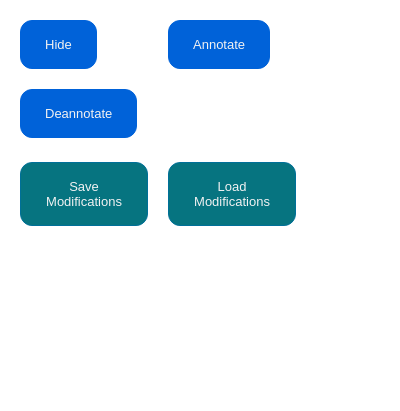
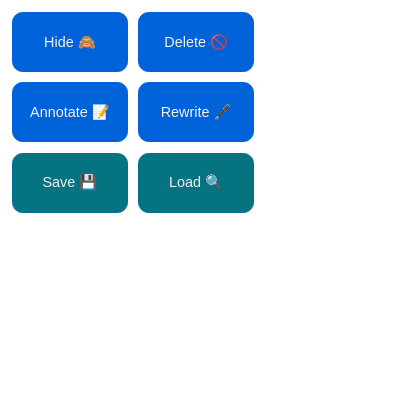
Before and after one commit to capstone-ashoka-sh01-24/capstone, a browser extension: page html/popup.html in a window 400 px wide. Drawn offline with Linux system fonts and the light colour scheme.

Commit message:
change: make popup cute

```diff
--- a/css/popup.css
+++ /dev/null
@@ -1,76 +0,0 @@
-.container-btns {
-    display: grid;
-    grid-template-columns: repeat(2, 1fr);
-    gap: 0.25rem;
-    padding: 0.25rem;
-}
-
-/* .container-btn {
-    padding: 0.25rem 0.5rem;
-} */
-
-@scope (#edit) {
-    button {
-        color: #f2f2f2;
-        background-color: #0062d9;
-        border-radius: 0.75rem;
-        border: solid 1px #0062d9;
-        font-size: small;
-        padding: 1rem 1.5rem;
-        margin: 0.5rem;
-    }
-
-    button:hover {
-        color: #0062d9;
-        background-color: #f2f2f2;
-    }
-
-    button:disabled {
-        background-color: grey;
-        border: solid 1px grey;
-    }
-}
-
-@scope (#mod) {
-    button {
-        color: #f2f2f2;
-        background-color: #0062d9;
-        border-radius: 0.75rem;
-        border: solid 1px #0062d9;
-        font-size: small;
-        padding: 1rem 1.5rem;
-        margin: 0.5rem;
-    }
-
-    button:hover {
-        color: #0062d9;
-        background-color: #f2f2f2;
-    }
-
-    button:disabled {
-        background-color: grey;
-        border: solid 1px grey;
-    }
-}
-
-@scope (#save) {
-    button {
-        color: #f2f2f2;
-        background-color: #067480;
-        border-radius: 0.75rem;
-        border: solid 1px #007099;
-        font-size: small;
-        padding: 1rem 1.5rem;
-        margin: 0.5rem;
-    }
-
-    button:hover {
-        color: #067480;
-        background-color: #f2f2f2;
-    }
-
-    button:disabled {
-        background-color: grey;
-        border: solid 1px grey;
-    }
-}
--- a/html/popup.html
+++ b/html/popup.html
@@ -3,44 +3,84 @@
     <head>
         <meta charset="UTF-8" />
         <meta name="viewport" content="width=device-width, initial-scale=1.0" />
-        <link rel="stylesheet" href="../css/popup.css" />
+        <!-- <link rel="stylesheet" href="../css/popup.css" /> -->
         <title>Popup</title>
         <style>
             body {
-                width: 300px;
-                height: 400px;
-                /* overflow: hidden;
+                width: 250px;
+                height: minmax(auto, 350px);
                 display: flex;
                 flex-direction: column;
+                box-sizing: border-box;
+            }
+
+            .container-btns {
+                flex: 1;
+                padding: 0.25rem;
+                box-sizing: border-box;
+                display: grid;
+                grid-template-columns: repeat(2, 1fr);
+                grid-auto-rows: 3.75rem;
+                gap: 0.65rem;
+            }
+
+            .container-messages {
+                flex: 1;
+                padding: 0.25rem;
+                overflow-y: auto;
+                display: grid;
+                grid-template-columns: repeat(1fr);
+            }
+
+            button {
+                border-radius: 0.65rem;
+                font-size: 0.9rem;
+                box-sizing: border-box;
+                display: flex;
+                flex: 1;
                 align-items: center;
-                justify-content: center; */
+                justify-content: center;
+            }
+
+            button:disabled {
+                background-color: grey;
+                border: solid 1px grey;
+            }
+
+            .edit {
+                color: #f2f2f2;
+                background-color: #0062d9;
+                border: solid 1px #0062d9;
+            }
+
+            .edit:hover {
+                color: #0062d9;
+                background-color: #f2f2f2;
+            }
+
+            .save {
+                color: #f2f2f2;
+                background-color: #067480;
+                border: solid 1px #007099;
+            }
+
+            .save:hover {
+                color: #067480;
+                background-color: #f2f2f2;
             }
         </style>
     </head>
     <body>
-        <!-- <div class="container-btns" id="edit">
-            <div class="container-btn">
-                <button id="btn-edit">Modify Webpage</button>
-            </div>
-        </div> -->
-        <div class="container-btns" id="mod">
-            <div class="container-btn">
-                <button id="btn-toggleVisibility">Hide</button>
-            </div>
-            <div class="container-btn">
-                <button id="btn-toggleAnnotate">Annotate</button>
-            </div>
-            <div class="container-btn">
-                <button id="btn-toggleDeannotate">Deannotate</button>
-            </div>
+        <div class="container-btns">
+            <button id="btn-toggleVisible" class="edit">Hide 🙈</button>
+            <button id="btn-toggleDelete" class="edit">Delete 🚫</button>
+            <button id="btn-toggleAnnotate" class="edit">Annotate 📝</button>
+            <button id="btn-toggleRewrite" class="edit">Rewrite 🖋️</button>
+            <button id="btn-save" class="save">Save 💾</button>
+            <button id="btn-load" class="save">Load 🔍</button>
         </div>
-        <div class="container-btns" id="save">
-            <div class="container-btn">
-                <button id="btn-save">Save Modifications</button>
-            </div>
-            <div class="container-btn">
-                <button id="btn-load">Load Modifications</button>
-            </div>
+        <div class="container-messages" id="log">
+            <!-- Space for logging messages -->
         </div>
     </body>
     <script src="../scripts/popup.js" type="module"></script>
--- a/scripts/lib.mjs
+++ b/scripts/lib.mjs
@@ -1,7 +1,8 @@
 export const allowedActions = {
   toggleVisibility: "toggleVisibility",
   toggleAnnotate: "toggleAnnotate",
-  toggleDeannotate: "toggleDeannotate",
+  toggleTextChange: "toggleTextChange",
+  // toggleDeannotate: "toggleDeannotate",
 };
 
 export const customCSSClasses = ["hovering", "hidden-hover"];
--- a/scripts/popup.js
+++ b/scripts/popup.js
@@ -18,9 +18,9 @@ const toggleAnnotate = () => {
   send_message("toggleAnnotate");
 };
 
-const toggleDeannotate = () => {
-  send_message("toggleDeannotate");
-};
+// const toggleDeannotate = () => {
+//   send_message("toggleDeannotate");
+// };
 
 const saveModifications = () => {
   send_message("saveModifications");
@@ -32,21 +32,21 @@ const loadModifications = () => {
 
 const visbility_btn = document.getElementById("btn-toggleVisibility");
 const annotation_btn = document.getElementById("btn-toggleAnnotate");
-const deannotation_btn = document.getElementById("btn-toggleDeannotate");
+// const deannotation_btn = document.getElementById("btn-toggleDeannotate");
 const save_btn = document.getElementById("btn-save");
 const load_btn = document.getElementById("btn-load");
 
 const buttons = [
   visbility_btn,
   annotation_btn,
-  deannotation_btn,
+  // deannotation_btn,
   save_btn,
   load_btn,
 ];
 const listeners = [
   toggleVisiblity,
   toggleAnnotate,
-  toggleDeannotate,
+  // toggleDeannotate,
   saveModifications,
   loadModifications,
 ];
```
